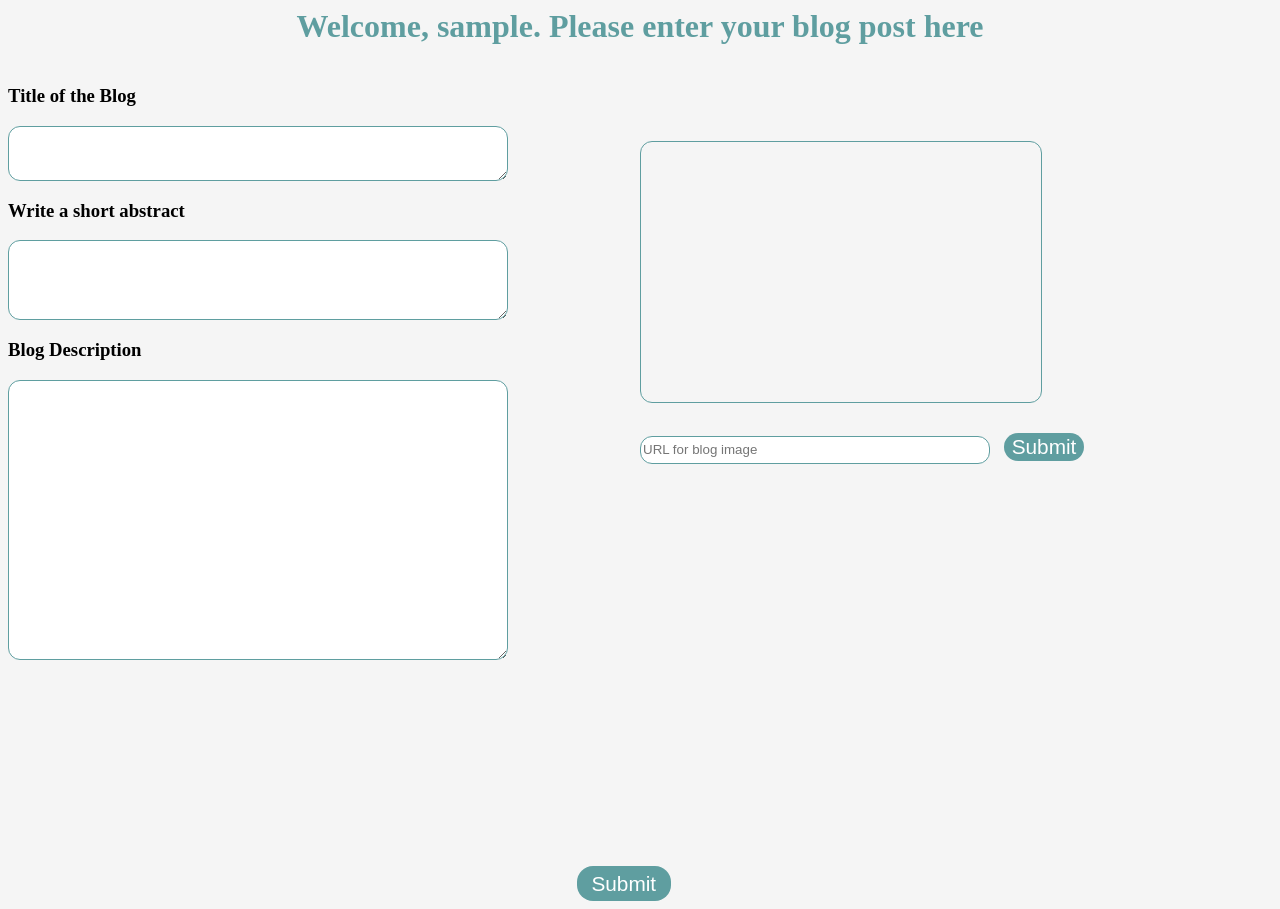
After one commit to dipankarupd/BlogApplication, a Django app: page /create in a window 1280 px wide. The commit adds this page. Run offline with Django 4.2, Linux system fonts and the light colour scheme; the visitor is signed in with stand-in values (Sample User, id 1).

Commit message:
feat: blog UI

```diff
--- a/BlogApp/urls.py
+++ b/BlogApp/urls.py
@@ -6,4 +6,6 @@ urlpatterns = [
     path('', views.index, name='index'),
     path('login', views.login, name='login'),
     path('signup', views.signup, name='signup'),
+    path('logout', views.logout, name='logout'),
+    path('create', views.createblog, name='blog'),
 ]
--- a/BlogApp/views.py
+++ b/BlogApp/views.py
@@ -38,7 +38,7 @@ def signup(req):
         if password == password2:
             if User.objects.filter(email = email).exists():
                 messages.info(req, 'Email already exists')
-                redirect('signup')
+                return redirect('signup')
 
             elif User.objects.filter(username = username).exists():
                 messages.info(req, 'Username already in use')
@@ -56,3 +56,12 @@ def signup(req):
 
     else:
         return render(req, 'signup.html')
+
+
+def logout(req):
+    auth.logout(req)
+    return redirect('/')
+
+
+def createblog(req):
+    return render(req, 'blog.html')
--- /dev/null
+++ b/static/blogstyle.css
@@ -0,0 +1,129 @@
+body {
+    background-color: #f5f5f5;
+}
+
+
+h1 {
+    text-align: center;
+    color: cadetblue;
+}
+#firstcontainer {
+    display: flex;
+    flex-direction: column;
+    align-items: center;
+}
+
+#firstcontainer h3 {
+    color: cadetblue;
+    font-size: 4.2vh;
+    font-weight: bolder;
+    text-align: center;
+
+}
+
+
+
+#imgcontainer {
+
+    margin-top: 30px;
+
+
+}
+
+#container {
+    color: cadetblue;
+    text-align: center;
+}
+
+a:link {
+    text-decoration: none;
+    color: cadetblue;
+}
+
+
+#title {
+    width: 500px;
+    height: 55px;
+    border: 1px solid cadetblue;
+    border-radius: 12px;
+}
+#abstract {
+    width: 500px;
+    height: 80px;
+    border: 1px solid cadetblue;
+    border-radius: 12px;
+}
+
+
+
+.imgsrc {
+    width: 500px;
+    height: 25px;
+    border: 1px solid cadetblue;
+    border-radius: 12px;
+}
+
+#description {
+    width: 500px;
+    height: 280px;
+    border: 1px solid cadetblue;
+    border-radius: 12px;
+}
+
+
+#container2 {
+    display: flex;
+    height: 100%;
+    width: 100%;
+}
+
+#sub1 {
+
+    height: 100%;
+    width: 100%;
+}
+
+#sub2 {
+    height: 100%;
+    width: 100%;
+}
+
+#blogimg {
+    margin-top: 30px;
+    width: 350px;
+    height: 28px;
+    border-radius: 12px;
+    border: 1px solid cadetblue;
+}
+
+#submit {
+    margin-top: 30px;
+    margin-left: 10px;
+    width: 80px;
+    height: 28px;
+    border: none;
+    background-color: cadetblue;
+    color: white;
+    font-size: 2.6vh;
+    border-radius: 16px;
+}
+
+#imagecontainer {
+    width: 400px;
+    height: 260px;
+    border: 1px solid cadetblue;
+    border-radius: 12px;
+    margin-top: 75px;
+}
+
+#submit2 {
+    margin-left: 10px;
+    width: 94px;
+    height: 35px;
+    border: none;
+    background-color: cadetblue;
+    color: white;
+    font-size: 2.6vh;
+    border-radius: 16px;
+    margin-left: 45%;
+}
--- a/static/signup.css
+++ b/static/signup.css
@@ -6,7 +6,7 @@ body {
 }
 
 #card {
-    height: 500px;
+    height: 550px;
     width: 360px;
     border-radius: 12px;
     text-align: center;
@@ -18,7 +18,7 @@ body {
     align-self: center;
 }
 
-#tb {
+.tb {
     width: 220px;
     height: 35px;
     border: 1px solid cadetblue;
--- /dev/null
+++ b/templates/blog.html
@@ -0,0 +1,61 @@
+{% load static %}
+<html>
+    <head>
+        <title>Creating the Blog</title>
+        <link rel="stylesheet" href="{% static 'blogstyle.css' %}">
+    </head>
+
+    <body>
+        {%if not user.is_authenticated%}
+
+        <div id="firstcontainer">
+            <div id="imgcontainer">
+                <img src="https://media.istockphoto.com/id/1408015545/photo/sorry-message-to-express-regret-remorse-apology-for-error-mistake-guilt-and-request.jpg?s=612x612&w=0&k=20&c=IZIvlXUwuupTOtS9M69ZVcGBf_JNpqqu47YAskRaOvI=" alt="">
+            </div>
+            <h3>Sorry, you need to login to add a blog post</h3>
+            <div id="container">
+                <a href="login">Click here to log in</a>
+            </div>
+        </div>
+        {%else%}
+
+
+        <h1>
+            Welcome, {{user.username}}. Please enter your blog post here
+        </h1>
+
+        <form action="">
+            <div id="container2">
+
+
+
+                <div id="sub1">
+
+                        <h3>Title of the Blog</h3>
+                        <textarea name="title" id="title" cols="56" rows="4"></textarea>
+
+                        <h3>Write a short abstract</h3>
+                        <textarea name="abstract" id="abstract" cols="56" rows="8"></textarea>
+
+                        <h3>Blog Description</h3>
+                        <textarea name="description" id="description" cols="56" rows="16"></textarea>
+                    </form>
+                </div>
+
+                <div id="sub2">
+                    <div id="imagecontainer">
+                        <img src="" alt="" id="photo">
+                    </div>
+
+                    <input type="text" name="blogimage" id="blogimg" placeholder="URL for blog image">
+                    <input type="submit"  id="submit" name="submitimg">
+                </div>
+            </div>
+
+                <input type="submit" id="submit2" name="submit">
+        </form>
+
+        {%endif%}
+    </body>
+
+</html>
```
Also changed, not shown: templates/index.html (+12 -35 lines), templates/signin.html (+7 -1 lines), templates/signup.html (+10 -6 lines).
